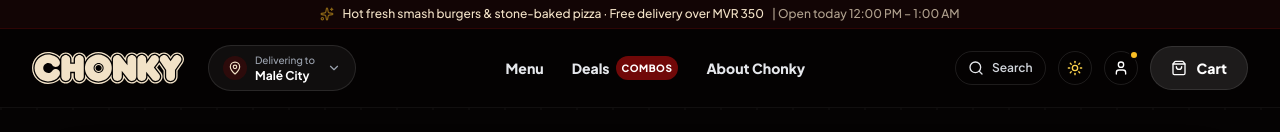
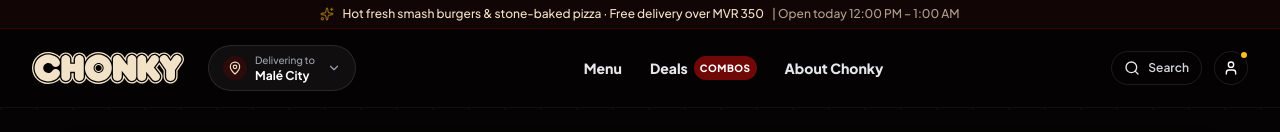
Before and after one commit to nooryoosuf/chonky, a React (Vite) app: page / in a window 1280 px wide. Shown: the top 132 px of the page. Built offline with nearby package versions, Linux system fonts and the light colour scheme; a web font is replaced by a local one.

Commit message:
Remove cart and dark mode icons from header for a minimal and focused top navigation

```diff
--- a/src/components/Header.tsx
+++ b/src/components/Header.tsx
@@ -3,13 +3,10 @@ import { useCart } from '../context/CartContext';
 import { useTheme } from '../context/ThemeContext';
 import { useProfile } from '../context/ProfileContext';
 import {
-  ShoppingBag,
   Search,
   MapPin,
   ChevronDown,
   Sparkles,
-  Sun,
-  Moon,
   User,
   X
 } from 'lucide-react';
@@ -28,15 +25,12 @@ export const Header: React.FC<HeaderProps> = ({
   setActiveSection: _setActiveSection
 }) => {
   const {
-    itemCount,
-    subtotal,
-    openCart,
     selectedLocation,
     openLocationSelector,
     orderType
   } = useCart();
 
-  const { theme, toggleTheme } = useTheme();
+  const { theme } = useTheme();
   const { openProfile, profile } = useProfile();
 
   const [isScrolled, setIsScrolled] = useState(false);
@@ -187,20 +181,6 @@ export const Header: React.FC<HeaderProps> = ({
                 )}
               </div>
 
-              {/* Theme Toggle Button (Dark / Light) */}
-              <button
-                onClick={toggleTheme}
-                className="p-2 rounded-full border border-chonky-border dark:border-white/10 hover:bg-chonky-peach-light/50 dark:hover:bg-white/10 transition text-chonky-text dark:text-amber-400 flex items-center justify-center shadow-xs active:scale-90"
-                aria-label={`Switch to ${theme === 'dark' ? 'light' : 'dark'} mode`}
-                title={`Switch to ${theme === 'dark' ? 'light' : 'dark'} mode`}
-              >
-                {theme === 'dark' ? (
-                  <Sun className="w-4 h-4 text-amber-300 hover:rotate-45 transition-transform" />
-                ) : (
-                  <Moon className="w-4 h-4 text-chonky-text" />
-                )}
-              </button>
-
               {/* Mobile Location Pill */}
               <button
                 onClick={openLocationSelector}
@@ -222,32 +202,6 @@ export const Header: React.FC<HeaderProps> = ({
                   <span className="absolute -top-0.5 -right-0.5 w-2.5 h-2.5 rounded-full bg-amber-400 border-2 border-white dark:border-[#070404]" />
                 )}
               </button>
-
-              {/* Shopping Cart Button */}
-              <button
-                onClick={openCart}
-                className={`relative flex items-center gap-2.5 h-[42px] sm:h-[44px] px-4 sm:px-5 rounded-full font-black text-xs sm:text-sm transition-all duration-200 select-none ${
-                  itemCount > 0
-                    ? 'bg-chonky-red text-white hover:bg-chonky-red-light shadow-glow-red transform active:scale-95'
-                    : 'bg-white dark:bg-white/10 text-chonky-text dark:text-white hover:bg-chonky-peach/40 dark:hover:bg-white/15 border border-chonky-border dark:border-white/10 shadow-xs'
-                }`}
-                aria-label={`Shopping cart with ${itemCount} items`}
-              >
-                <div className="relative">
-                  <ShoppingBag className="w-4 h-4" />
-                  {itemCount > 0 && (
-                    <span
-                      key={itemCount}
-                      className="absolute -top-2 -right-2 bg-chonky-peach text-chonky-red text-[10px] font-black min-w-[18px] h-[18px] px-1 rounded-full flex items-center justify-center shadow-xs animate-badge-pop"
-                    >
-                      {itemCount}
-                    </span>
-                  )}
-                </div>
-                <span>
-                  {itemCount > 0 ? `MVR ${subtotal}` : 'Cart'}
-                </span>
-              </button>
             </div>
           </div>
         </div>
```
